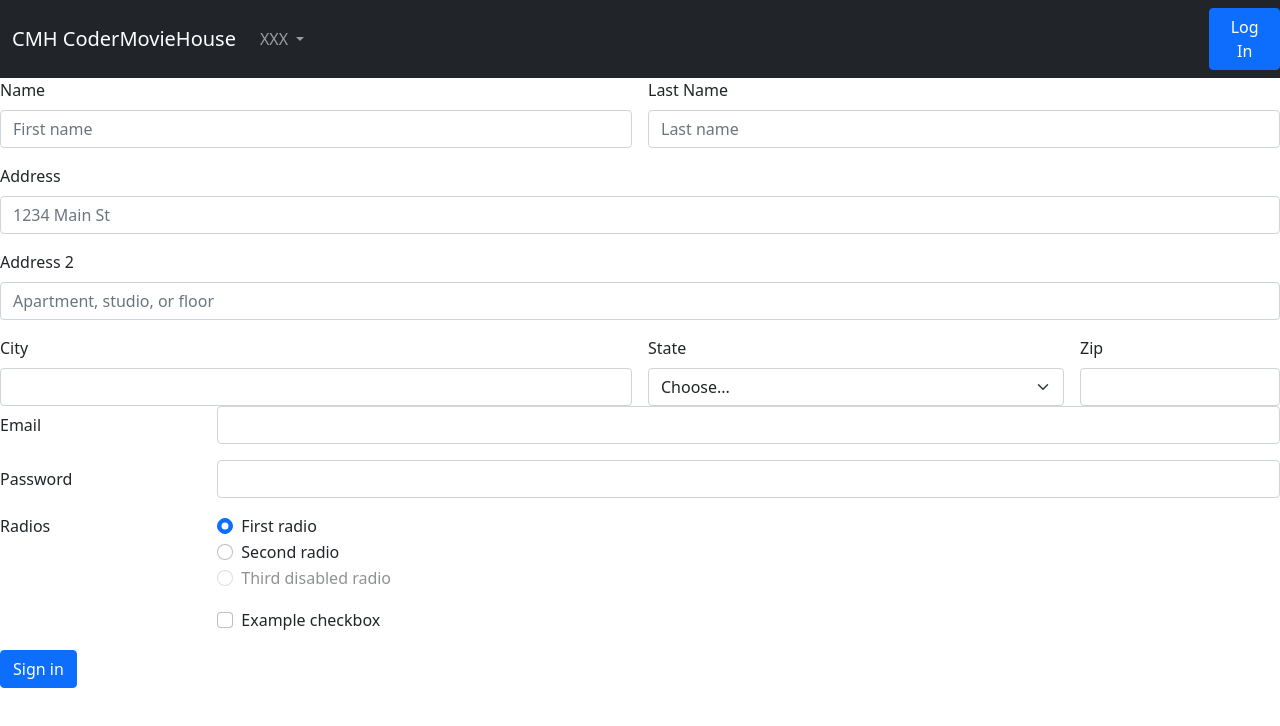
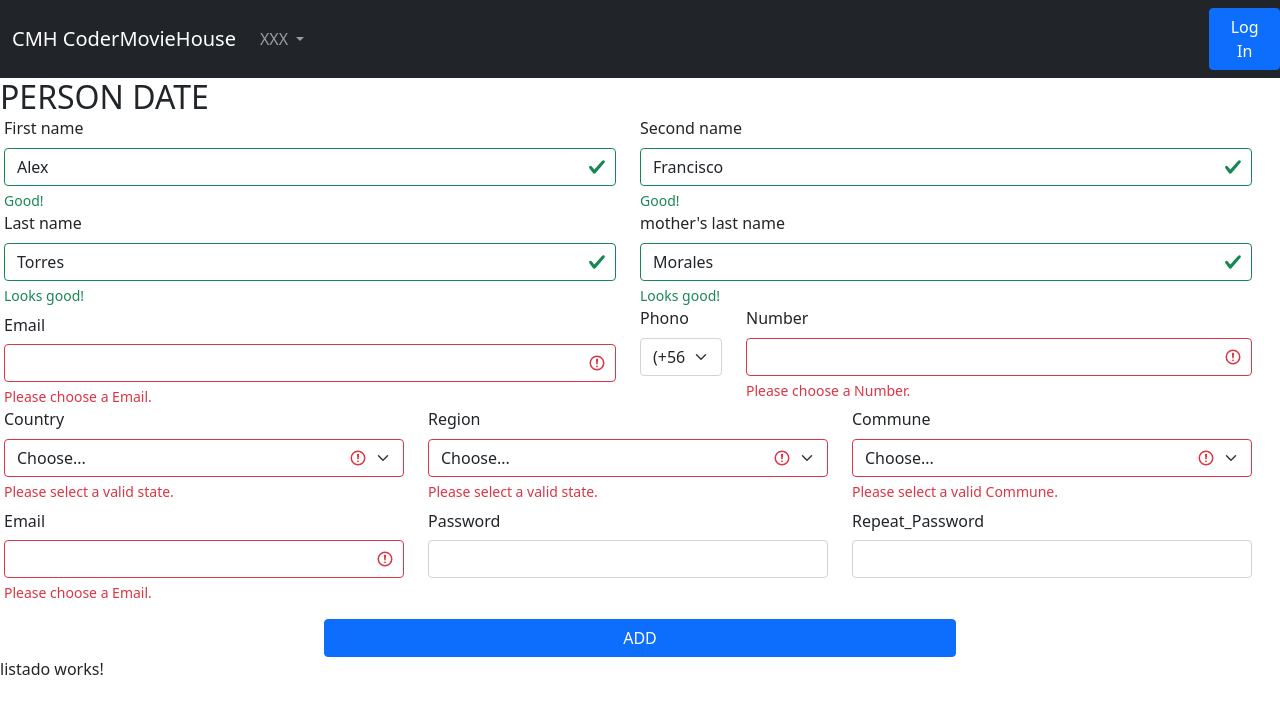
Before and after one commit to Alex-Solar/alex-torres, an Angular app: page / in a window 1280 px wide. Shown: the top 726 px of the page. Built offline with nearby package versions, Linux system fonts and the light colour scheme.

Commit message:
se actualiza registro y login

```diff
--- a/src/app/app.component.html
+++ b/src/app/app.component.html
@@ -1,2 +1,3 @@
 <app-login></app-login>
 <app-registro></app-registro>
+<app-listado></app-listado>
--- a/src/app/components/login/login.component.html
+++ b/src/app/components/login/login.component.html
@@ -20,7 +20,7 @@
       </div>
     </div>
 <!-- Button trigger modal -->
-<button type="button" class="btn btn-primary" data-bs-toggle="modal" data-bs-target="#staticBackdrop">
+  <button type="button" class="btn btn-primary justify ends-right" data-bs-toggle="modal" data-bs-target="#staticBackdrop">
     Log In
   </button>
 
@@ -33,17 +33,13 @@
           <button type="button" class="btn-close" data-bs-dismiss="modal" aria-label="Close"></button>
         </div>
         <div class="modal-body">
-            <div class="row mb-3">
-                <label for="inputEmail3" class="col-sm-2 col-form-label">Email</label>
-                <div class="col-sm-10">
-                  <input type="email" class="form-control" id="inputEmail3">
-                </div>
+              <div class="form-floating mb-3">
+                <input type="email" class="form-control" id="floatingInput" placeholder="name@example.com">
+                <label for="floatingInput">Email address</label>
               </div>
-              <div class="row mb-3">
-                <label for="inputPassword3" class="col-sm-2 col-form-label">Password</label>
-                <div class="col-sm-10">
-                  <input type="password" class="form-control" id="inputPassword3">
-                </div>
+              <div class="form-floating">
+                <input type="password" class="form-control" id="floatingPassword" placeholder="Password">
+                <label for="floatingPassword">Password</label>
               </div>
               <div class="col-auto">
                 <div class="form-check">
--- a/src/app/components/registro/registro.component.html
+++ b/src/app/components/registro/registro.component.html
@@ -1,82 +1,130 @@
-  <form class="row g-3">
-    <div class="col">
-      <label for="inputName" class="form-label">Name</label>
-      <input type="text" class="form-control" placeholder="First name" aria-label="First name">
+<h2 class="section-title" position="center">PERSON DATE</h2>
+<p> </p>
+<p> </p>
+<form class="row g-3">
+  <div class="row">
+    <div class="col-6">
+      <label for="validationFirstName" class="form-label">First name</label>
+      <input type="text" class="form-control is-valid" id="validationFirstName" placeholder="First name" value="Alex" required>
+      <div class="valid-feedback">
+        Good!
+      </div>
     </div>
-    <div class="col">
-      <label for="inputLastName" class="form-label">Last Name</label>
-      <input type="text" class="form-control" placeholder="Last name" aria-label="Last name">
+
+    <div class="col-6">
+      <label for="validationSecondName" class="form-label">Second name</label>
+      <input type="text" class="form-control is-valid" id="validationSecondName" placeholder="Second name" value="Francisco">
+      <div class="valid-feedback">
+        Good!
+      </div>
     </div>
-    <div class="col-12">
-      <label for="inputAddress" class="form-label">Address</label>
-      <input type="text" class="form-control" id="inputAddress" placeholder="1234 Main St">
+
+  </div>
+
+  <div class="row">
+    <div class="col-6">
+      <label for="validationServerLastName1" class="form-label">Last name</label>
+      <input type="text" class="form-control is-valid" id="validationServerLastName1" value="Torres" required>
+      <div class="valid-feedback">
+        Looks good!
+      </div>
     </div>
-    <div class="col-12">
-      <label for="inputAddress2" class="form-label">Address 2</label>
-      <input type="text" class="form-control" id="inputAddress2" placeholder="Apartment, studio, or floor">
+
+    <div class="col-6">
+      <label for="validationServerLastName2" class="form-label">mother's last name</label>
+      <input type="text" class="form-control is-valid" id="validationServerLastName2" value="Morales" required>
+      <div class="valid-feedback">
+        Looks good!
+      </div>
     </div>
-    <div class="col-md-6">
-      <label for="inputCity" class="form-label">City</label>
-      <input type="text" class="form-control" id="inputCity">
+  </div>
+
+  <div class="row">
+    <div class="col-6">
+      <label for="validationServerinputEmail" class="col-sm-4 col-form-label">Email</label>
+      <input type="email" class="form-control is-invalid" id="validationServerinputEmail" >
+      <div id="validationServerinputEmailFeedback" class="invalid-feedback">
+        Please choose a Email.
+      </div>
     </div>
-    <div class="col-md-4">
-      <label for="inputState" class="form-label">State</label>
-      <select id="inputState" class="form-select">
-        <option selected>Choose...</option>
-        <option>...</option>
+
+    <div class="col-1">
+      <label for="inputPhono" class="form-label">Phono</label>
+      <select id="inputPhono" class="form-select">
+      <option selected>(+56)</option>
+        <option>(+02)</option>
       </select>
     </div>
-    <div class="col-md-2">
-      <label for="inputZip" class="form-label">Zip</label>
-      <input type="text" class="form-control" id="inputZip">
+
+    <div class="col-5">
+      <label for="validationServerNumPhono" class="form-label">Number</label>
+      <input type="text" class="form-control is-invalid" id="validationServerNumPhono" required>
+      <div id="validationServerNumPhonoFeedback" class="invalid-feedback">
+        Please choose a Number.
+      </div>
+    </div>
+  </div>
+
+  <div class="row">
+    <div class="col-4">
+      <label for="validationServerCountry" class="form-label">Country</label>
+      <select class="form-select is-invalid" id="validationServerCountry" aria-describedby="validationServer04Feedback" required>
+        <option selected disabled value="">Choose...</option>
+        <option>CHILE</option>
+        <option>ARGENTINA</option>
+      </select>
+      <div id="validationServerCountryFeedback" class="invalid-feedback">
+        Please select a valid state.
+      </div>
     </div>
 
-  </form>
-  <form>
-    <div class="row mb-3">
-      <label for="inputEmail3" class="col-sm-2 col-form-label">Email</label>
-      <div class="col-sm-10">
-        <input type="email" class="form-control" id="inputEmail3">
+    <div class="col-4">
+      <label for="validationServerRegion" class="form-label">Region</label>
+      <select class="form-select is-invalid" id="validationServerRegion" aria-describedby="validationServer04Feedback" required>
+        <option selected disabled value="">Choose...</option>
+        <option>Región Metropolitana</option>
+        <option>La Boca</option>
+      </select>
+      <div id="validationServerRegionFeedback" class="invalid-feedback">
+        Please select a valid state.
       </div>
     </div>
-    <div class="row mb-3">
-      <label for="inputPassword3" class="col-sm-2 col-form-label">Password</label>
-      <div class="col-sm-10">
-        <input type="password" class="form-control" id="inputPassword3">
+
+    <div class="col-4">
+      <label for="validationServerCommune" class="form-label">Commune</label>
+      <select class="form-select is-invalid" id="validationServerCommune" aria-describedby="validationServer04Feedback" required>
+        <option selected disabled value="">Choose...</option>
+        <option>Santiago</option>
+        <option>Argentina</option>
+      </select>
+      <div id="validationServerCommuneFeedback" class="invalid-feedback">
+        Please select a valid Commune.
       </div>
     </div>
-    <fieldset class="row mb-3">
-      <legend class="col-form-label col-sm-2 pt-0">Radios</legend>
-      <div class="col-sm-10">
-        <div class="form-check">
-          <input class="form-check-input" type="radio" name="gridRadios" id="gridRadios1" value="option1" checked>
-          <label class="form-check-label" for="gridRadios1">
-            First radio
-          </label>
-        </div>
-        <div class="form-check">
-          <input class="form-check-input" type="radio" name="gridRadios" id="gridRadios2" value="option2">
-          <label class="form-check-label" for="gridRadios2">
-            Second radio
-          </label>
-        </div>
-        <div class="form-check disabled">
-          <input class="form-check-input" type="radio" name="gridRadios" id="gridRadios3" value="option3" disabled>
-          <label class="form-check-label" for="gridRadios3">
-            Third disabled radio
-          </label>
-        </div>
-      </div>
-    </fieldset>
-    <div class="row mb-3">
-      <div class="col-sm-10 offset-sm-2">
-        <div class="form-check">
-          <input class="form-check-input" type="checkbox" id="gridCheck1">
-          <label class="form-check-label" for="gridCheck1">
-            Example checkbox
-          </label>
-        </div>
+  </div>
+
+  <div class="row">
+    <div class="col-4">
+      <label for="validationServerinputEmail" class="col-sm-4 col-form-label">Email</label>
+      <input type="email" class="form-control is-invalid" id="validationServerinputEmail" >
+      <div id="validationServerinputEmailFeedback" class="invalid-feedback">
+        Please choose a Email.
       </div>
     </div>
-    <button type="submit" class="btn btn-primary">Sign in</button>
-  </form>
+
+    <div class="col-4">
+      <label for="inputPassword1" class="col-sm-2 col-form-label">Password</label>
+      <input type="password" class="form-control" id="inputPassword1">
+    </div>
+
+    <div class="col-4">
+      <label for="inputPassword2" class="col-sm-2 col-form-label">Repeat_Password</label>
+      <input type="password" class="form-control" id="inputPassword2">
+    </div>
+  </div>
+
+  <div class="d-grid gap-2 col-6 mx-auto">
+    <button class="btn btn-primary" aria-disabled="true" type="button">ADD</button>
+  </div>
+
+</form>
```
